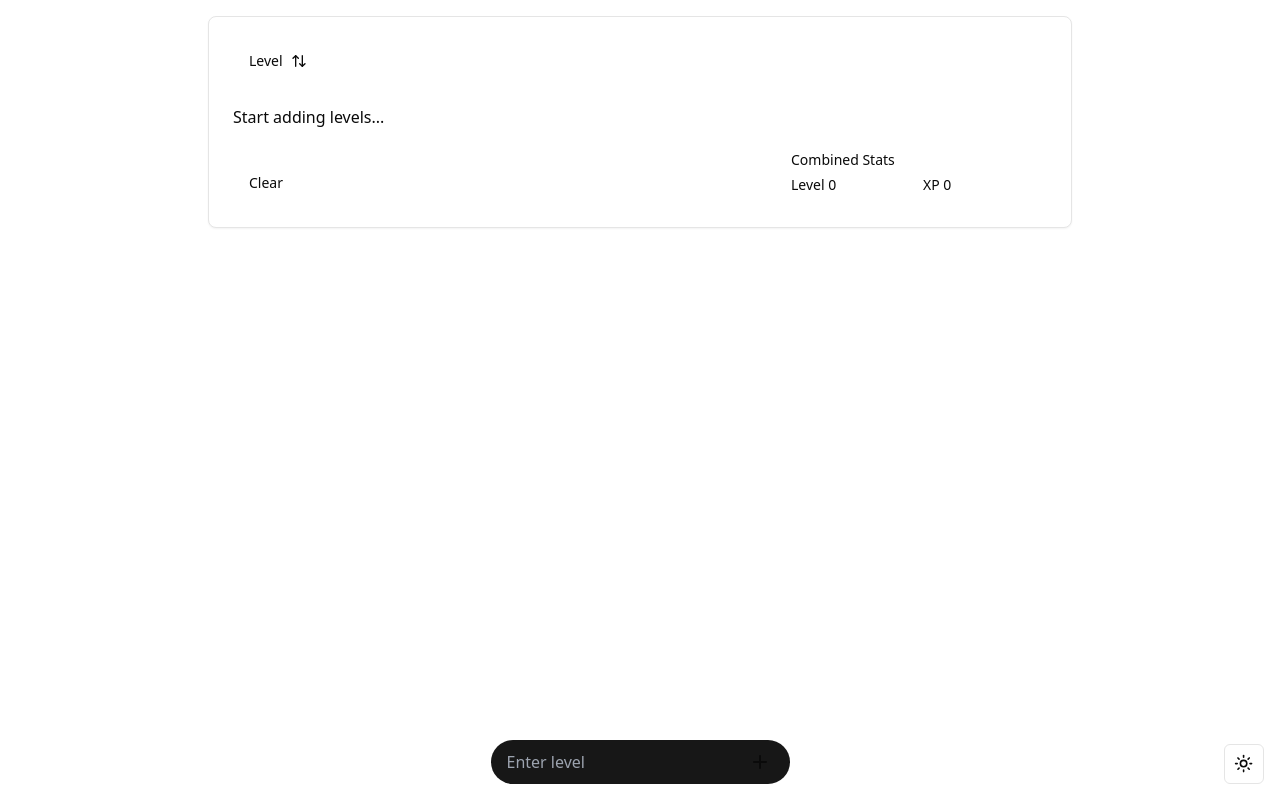
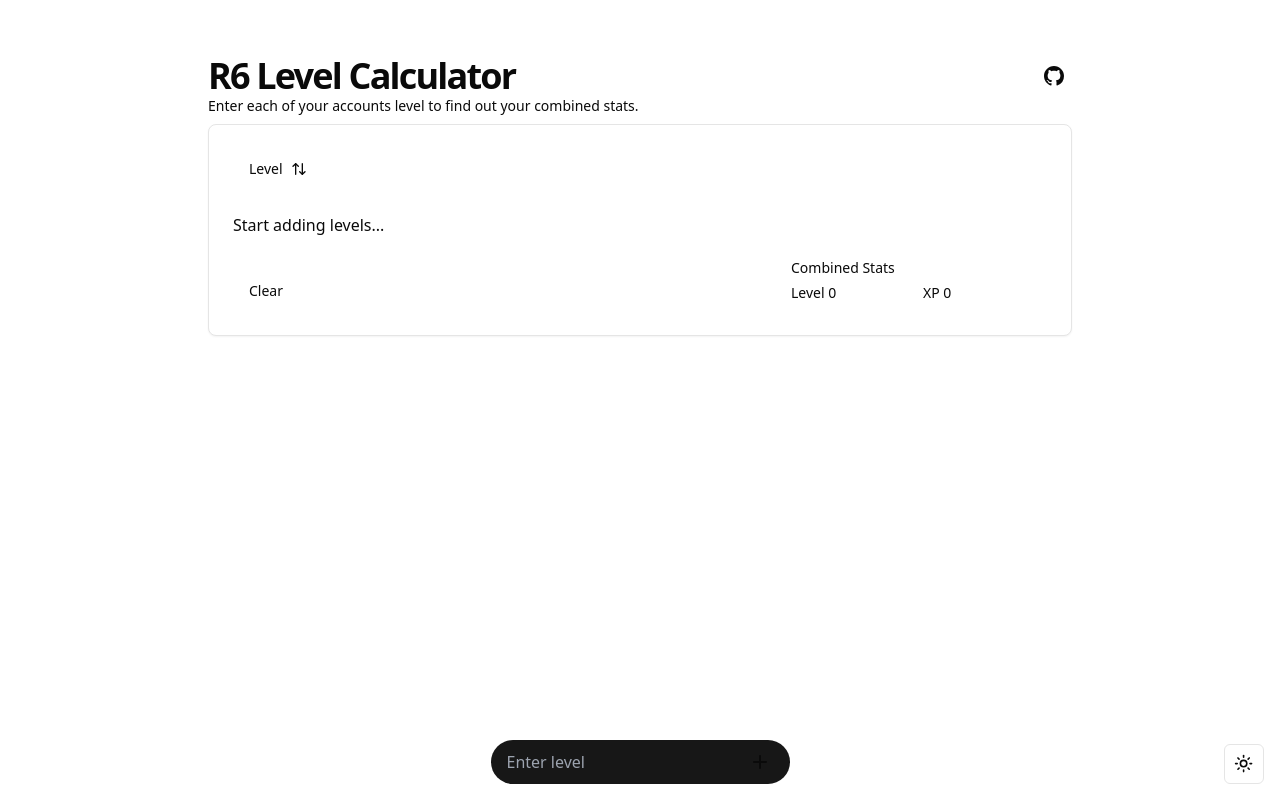
Before and after one commit to leomosley/r6-level-calc, a Next.js app: page / in a window 1280 px wide. Built offline with nearby package versions, Linux system fonts and the light colour scheme.

Commit message:
feat title + description + github link

```diff
--- a/app/page.tsx
+++ b/app/page.tsx
@@ -9,6 +9,7 @@
 import { Button } from "@/components/ui/button";
 import { ArrowUpDown } from "lucide-react";
 import { Label } from "@/components/ui/label";
+import { BsGithub } from "react-icons/bs";
 
 export default function Home() {
   const [storedLevels, setStoredLevels] = useLocalStorage<number[]>("levels", []);
@@ -45,6 +46,18 @@
 
   return (
     <main className="flex flex-col mx-auto p-4 min-h-dvh md:max-w-4xl">
+      <div className="flex mt-4 sm:mt-10">
+        <Label className="text-3xl sm:text-4xl font-semibold tracking-tighter">R6 Level Calculator</Label>
+        <Button
+          variant="ghost"
+          className="ml-auto p-2 my-auto"
+        >
+          <a target="_blank" href="https://github.com/leomosley/r6-level-calc">
+            <BsGithub className="w-5 h-5" />
+          </a>
+        </Button>
+      </div>
+      <Label className="font-normal text-sm mb-2">Enter each of your accounts level to find out your combined stats.</Label>
       <Card>
         <CardHeader className="flex flex-row justify-between items-center gap-2">
           <div className="flex-1">
```
